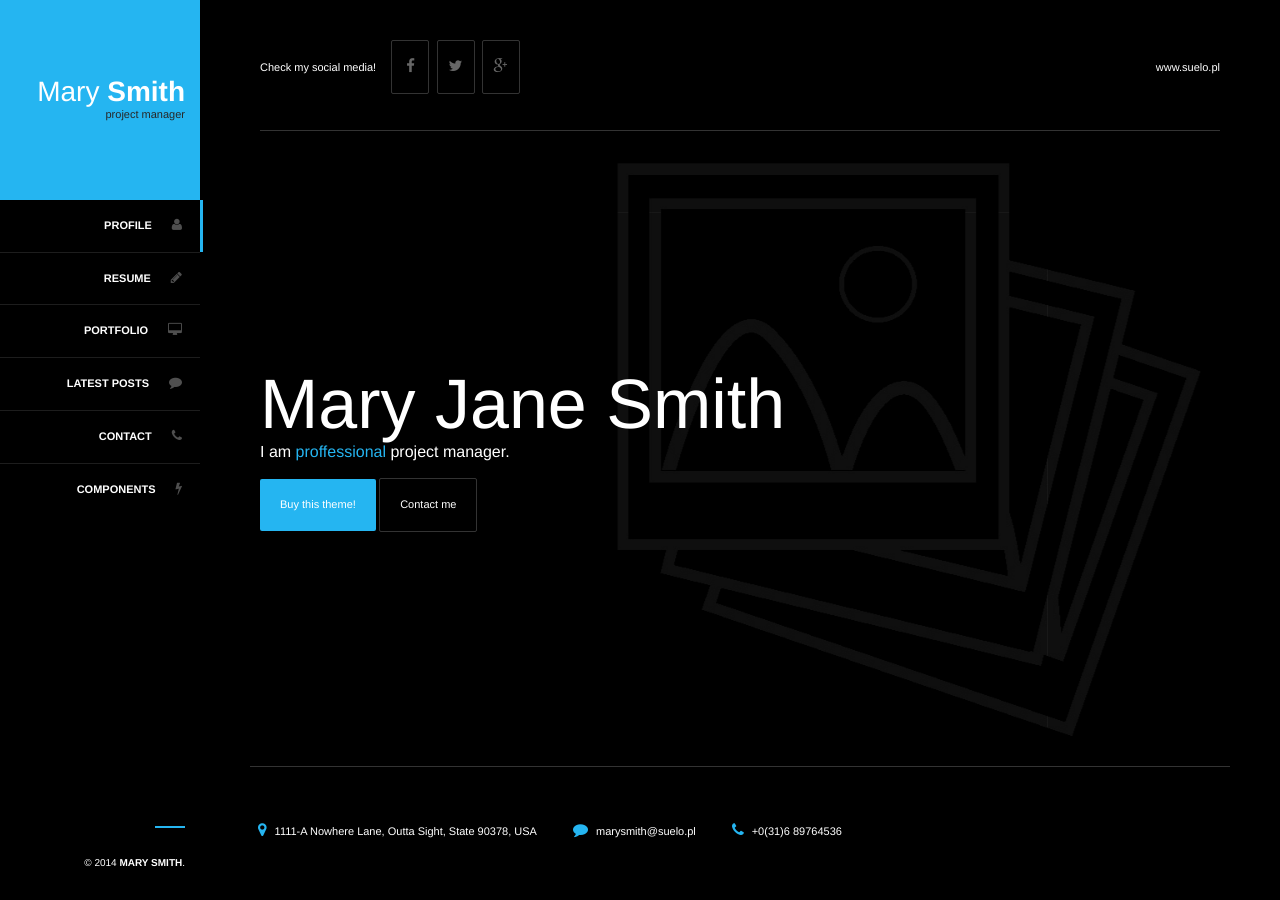
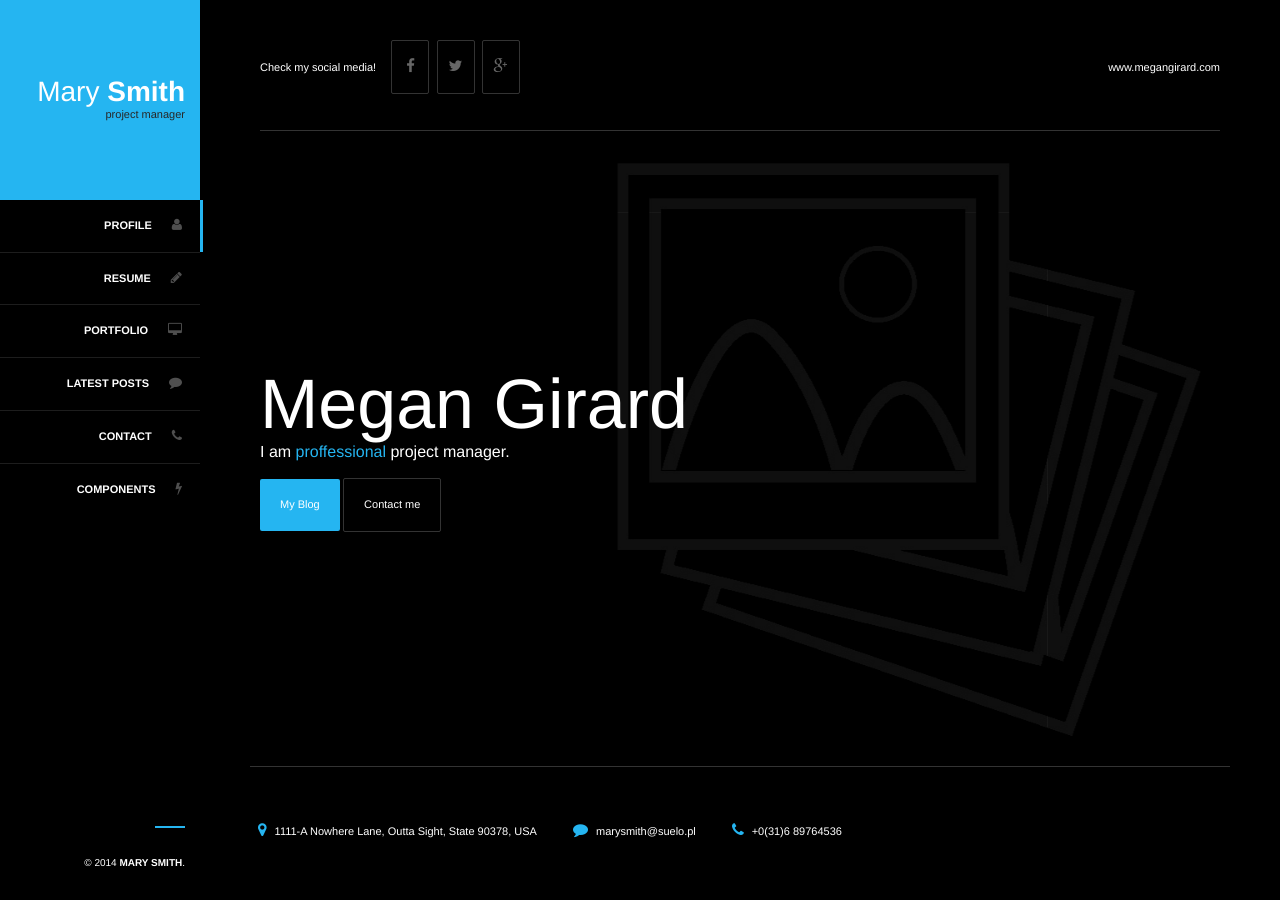
Before and after one commit to DaydreamDevelopment/megan-girard, a Jekyll site: the page built from index.html, in a window 1280 px wide and 900 px high. Built offline with Jekyll 4.4.1, drawn with Linux system fonts in a browser that asks for light colours; the list of posts is cut into pages by our own code.

Commit message:
Added editable regions

```diff
--- a/index.html
+++ b/index.html
@@ -25,16 +25,16 @@
 
         <!-- URL -->
         <div class="pull-right">
-          <a href="#" class="hidden-xs">www.suelo.pl</a>
+          <a href="#" class="hidden-xs">www.megangirard.com</a>
         </div>
 
       </div>
 
       <!-- Profile Content -->
       <div class="profile-content">
-        <h1 class="short">Mary Jane Smith</h1>
-        <h5>I am <span class="text-primary">proffessional</span> project manager.</h5>
-        <a href="http://themeforest.net/item/me-responsive-bootstrap-3-vcard-htmlcss-theme/7800423?WT.ac=portfolio&WT.z_author=suelo" class="btn btn-primary" target="_blank">Buy this theme!</a> <a href="#contact" class="btn btn-default">Contact me</a>
+        <h1 class="short">Megan Girard</h1>
+        <h5 class="editable">I am <span class="text-primary">proffessional</span> project manager.</h5>
+        <a href="#blog" class="btn btn-primary" target="_blank">My Blog</a> <a href="#contact" class="btn btn-default">Contact me</a>
       </div>
 
       <!-- Bottom Bar -->
```
